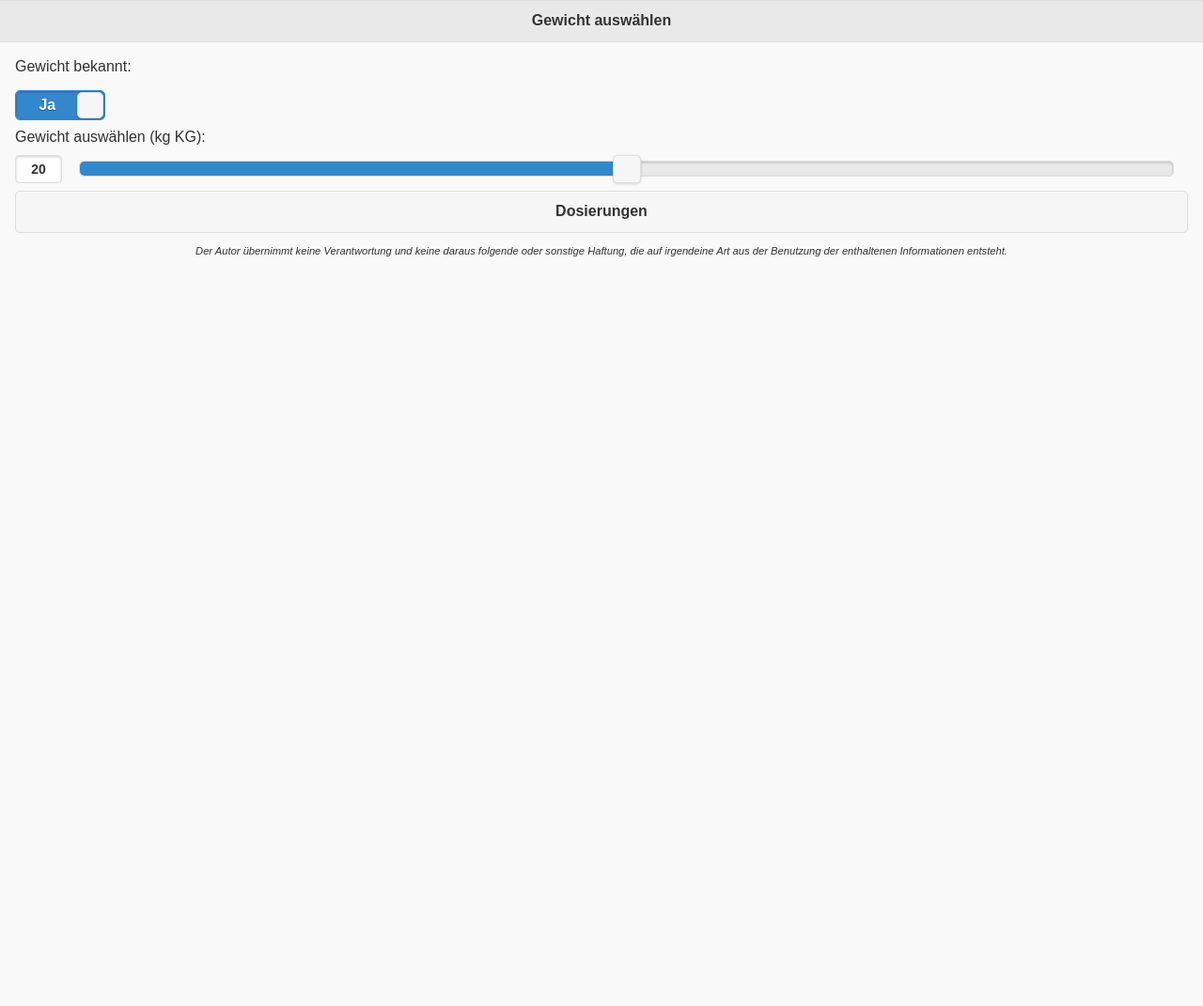
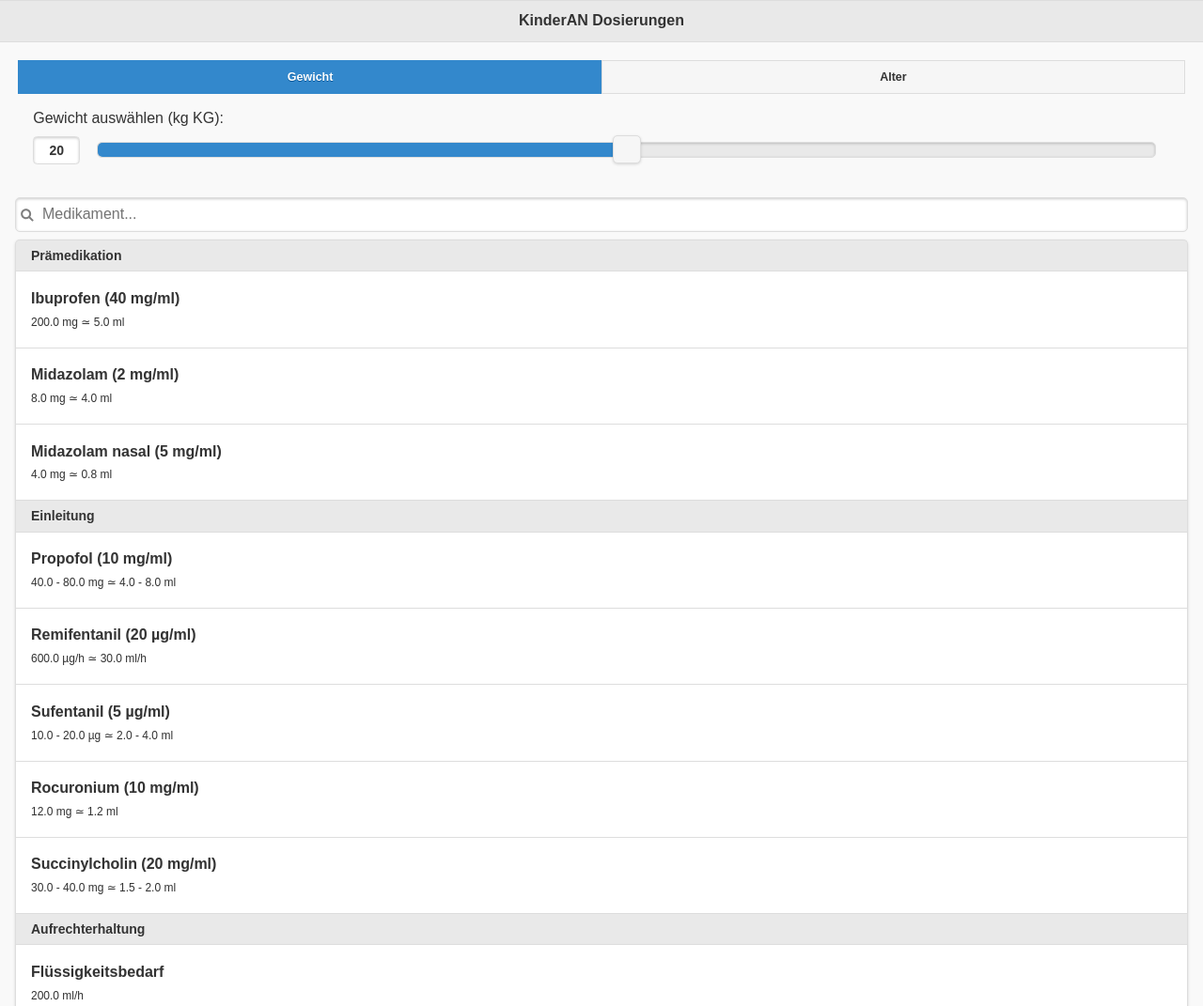
Before and after one commit to mwgnr-zz/kinderandosierungen, a plain HTML site: page www/index.html in a window 1280 px wide. Shown: the top 1071 px of the page at 94% size. Before the commit the page ends 800 px from the top, so only its background shows below. Drawn offline with Linux system fonts and the light colour scheme.

Commit message:
Layout verändert

```diff
--- a/config.xml
+++ b/config.xml
@@ -1,5 +1,5 @@
 <?xml version='1.0' encoding='utf-8'?>
-<widget id="org.mwagner.kinderanaesthesie" version="0.0.9" xmlns="http://www.w3.org/ns/widgets" xmlns:cdv="http://cordova.apache.org/ns/1.0">
+<widget id="org.mwagner.kinderanaesthesie" version="0.1.2" xmlns="http://www.w3.org/ns/widgets" xmlns:cdv="http://cordova.apache.org/ns/1.0">
     <name>KinderAN Dosierungen</name>
     <description>
         Berechnet die Dosierungen anaesthesierelevanter Medikamente nach Gewicht.
--- a/www/index.html
+++ b/www/index.html
@@ -1,6 +1,6 @@
 <!DOCTYPE html>
 <!--
-  Copyright 2016 Michael Wagner
+  Copyright 2017 Michael Wagner
 
   Licensed under the Apache License, Version 2.0 (the "License");
   you may not use this file except in compliance with the License.
@@ -32,34 +32,36 @@
     <body>
         <div data-role="page" id="gewicht">
             <div data-role="header">
-                <h1>Gewicht auswählen</h1>
+                <h1>KinderAN Dosierungen</h1>
             </div>
             <div class="ui-content" role="main">
-                <form>
-                    <label for="flipGewicht">Gewicht bekannt:</label>
-                    <select name="flipGewicht" id="flipGewicht" data-role="flipswitch">
-                        <option value="alter">Nein</option>
-                        <option selected="" value="gewicht">Ja</option>
-                    </select>
-                </form>
+                <div id="tabs">
+                    <div data-role="navbar">
+                        <ul>
+                            <li><a href="#tabGewicht" class="ui-btn-active ui-state-persist">Gewicht</a></li>
+                            <li><a href="#tabAlter">Alter</a></li>
+                        </ul>
+                    </div>
+                    <div class="ui-body-d ui-content" id="tabGewicht">
                         <form id="formGewicht">
                             <label for="sliderGewicht">Gewicht auswählen (kg KG):</label>
                             <input type="range" name="sliderGewicht" id="sliderGewicht" data-highlight="true" min="0" max="40" value="20">
                         </form>
-                <a href="#dosierungen" class="ui-btn ui-corner-all" data-transition="slide" id="btnDosierungen">Dosierungen</a>
-                <p id="ausschluss">Der Autor übernimmt keine Verantwortung und keine daraus folgende oder sonstige Haftung,
-                    die auf irgendeine Art aus der Benutzung der enthaltenen Informationen entsteht.
-                </p>
+                    </div>
+                    <div class="ui-body-d ui-content" id="tabAlter">
+                        <form id="formAlter">
+                            <label for="sliderAlter">Gewicht berechnen (Alter in Jahren):</label>
+                            <input type="range" name="sliderAlter" id="sliderAlter" data-highlight="true" min="1" max="10" value="6">
+                        </form>
                     </div>
                 </div>
-        <div data-role="page" id="dosierungen">
-            <div data-role="header">
-                <h1>Dosierungen</h1>
-                <a href="#gewicht" class="ui-btn-left ui-corner-all" data-transition="slide" data-direction="reverse">Gewicht</a>
+                <div id="dosierungen">
+                    <ul id="lvDosierungen" data-role="listview" data-inset="true" data-filter="true" data-filter-placeholder="Medikament..."></ul>
                 </div>
-            <div class="ui-content" role="main">
-                <ul id="lvDosierungen" data-role="listview" data-inset="true" data-filter="true" data-filter-placeholder="Medikament...">
-                </ul>
+            </div>
+            <div data-role="footer">
+                <p id="ausschluss">Diese App ist kein Medizinprodukt und darf nicht für die Therapie, sondern ausschließlich für die ärztliche Ausbildung verwendet werden. <br> Der Autor übernimmt keine Verantwortung und keine daraus folgende oder sonstige Haftung, die auf irgendeine Art aus der Benutzung der enthaltenen Informationen entsteht.
+                </p>
             </div>
         </div>
     </body>
--- a/www/js/kinderanaesthesie.js
+++ b/www/js/kinderanaesthesie.js
@@ -39,6 +39,11 @@ var phasen = {
             c: [20, "µg/ml"],
             minDosis: [30, "µg/h"],
         },
+        "Sufentanil": {
+            c: [5, "µg/ml"],
+            minDosis: [0.5, "µg"],
+            maxDosis: [1, "µg"],
+        },
         "Rocuronium": {
             c: [10, "mg/ml"],
             minDosis: [0.6, "mg"],
@@ -47,11 +52,6 @@ var phasen = {
             c: [20, "mg/ml"],
             minDosis: [1.5, "mg"],
             maxDosis: [2, "mg"],
-        },
-        "Sufentanil": {
-            c: [5, "µg/ml"],
-            minDosis: [0.5, "µg"],
-            maxDosis: [1, "µg"],
         },
 },
     "Aufrechterhaltung": {
@@ -137,6 +137,11 @@ var phasen = {
             c: [0.1, "mg/ml"],
             minDosis: [0.01, "mg"],
         },
+        "Adrenalin p. i.": {
+            c: [1, "mg/ml"],
+            minDosis: [0.5, "mg"],
+            stoppDosis: 5,
+        },
         "Amiodaron": {
             c: [50, "mg/ml"],
             minDosis: [5, "mg"],
@@ -144,6 +149,7 @@ var phasen = {
         "Atropin": {
             c: [0.1, "mg/ml"],
             minDosis: [0.01, "mg"],
+            maxDosis: [0.02, "mg"],
         },
         "Noradrenalin": {
             c: [10, "µq/ml"],
@@ -166,42 +172,30 @@ var phasen = {
     },
 };
 
-function rmZeros(number) {
-    return Number(number.toFixed(1));
-}
+function runden(number) {
+    return number.toFixed(1);
+};
 
-$(document).ready(function(){
-    $("#flipGewicht").on("change", function() {
-        $("#formGewicht").empty();
-        if ($("#flipGewicht").val() == "alter") {
-            $("#formGewicht").append('<label for="sliderAlter">Gewicht berechnen (Alter in Jahren):</label><input type="range" name="sliderAlter" id="sliderAlter" data-highlight="true" min="1" max="10" value="6">');
-        } else {
-            $("#formGewicht").append('<label for="sliderGewicht">Gewicht auswählen (kg KG):</label><input type="range" name="sliderGewicht" id="sliderGewicht" data-highlight="true" min="0" max="40" value="20">');
-        }
-        $("#gewicht").trigger("create");
-    });
-
-    $("#btnDosierungen").on("click", function() {
-        var gewichtKg = $("#sliderGewicht").length ? parseInt($("#sliderGewicht").val(), 10) : parseInt(($("#sliderAlter").val(), 10) + 4) * 2;
+function dosierungenBerechnen(gewichtKg) {
     var medListe = [];
     $.each(phasen, function(phase, medPhase) {
         medListe.push("<li data-role=\"list-divider\">" + phase + "</li>");
         $.each(medPhase, function(med, medDosis) {
             if (med == "Salbutamol p.i.") {
                 // Dosierung pro Lebensjahr
-                    var nDosis = rmZeros(medDosis.minDosis[0] * (gewichtKg / 2 - 4));
+                var nDosis = runden(medDosis.minDosis[0] * (gewichtKg / 2 - 4));
             } else {
-                    var nDosis = rmZeros(medDosis.minDosis[0] * gewichtKg);
+                var nDosis = runden(medDosis.minDosis[0] * gewichtKg);
             }
             if (med == "Flüssigkeitsbedarf") {
                 medListe.push("<li><h2>" + med + "</h2><p>" + nDosis + " " + medDosis.minDosis[1] + "</p></li>");
             } else {
                 medListe.push("<li><h2>" + med + " (" + medDosis.c[0] + " " + medDosis.c[1] + ")</h2>");
                 nDosis > medDosis.stoppDosis && (nDosis = medDosis.stoppDosis);
-                    var minVol = rmZeros(nDosis / medDosis.c[0]);
+                var minVol = runden(nDosis / medDosis.c[0]);
                 if (medDosis.maxDosis !== undefined) {
-                        var hDosis = rmZeros(medDosis.maxDosis[0] * gewichtKg);
-                        var maxVol = rmZeros(hDosis / medDosis.c[0]);
+                    var hDosis = runden(medDosis.maxDosis[0] * gewichtKg);
+                    var maxVol = runden(hDosis / medDosis.c[0]);
                 }
                 hDosis !== undefined ? medListe.push("<p>" + nDosis + " - " + hDosis) : medListe.push("<p>" + nDosis);
                 medListe.push(" " + medDosis.minDosis[1]);
@@ -214,5 +208,24 @@ $(document).ready(function(){
     $("#lvDosierungen").empty();
     $("#lvDosierungen").append(medListe.join(""));
     $("#lvDosierungen").listview("refresh");
+};
+
+$(document).on("pagecreate", function () {
+    $("#tabs").on("tabscreate tabsactivate", function () {
+        if ($(this).tabs("option", "active") == 0) {
+            var gewichtKg = parseInt($("#sliderGewicht").val(), 10);
+        } else {
+            var gewichtKg = (parseInt($("#sliderAlter").val(), 10) + 4) * 2;
+        }
+        dosierungenBerechnen(gewichtKg);
+    });
+    $("#tabs").tabs();
+    $("#sliderGewicht, #sliderAlter").on("slidestop", function() {
+        if ($(this).attr("name") == "sliderGewicht") {
+            var gewichtKg = parseInt($(this).val(), 10);
+        } else {
+            var gewichtKg = (parseInt($("#sliderAlter").val(), 10) + 4) * 2;
+        }
+        dosierungenBerechnen(gewichtKg);
     });
 });
```
Also changed, not shown: README.md, www/img/logo.png. Lines whose indentation alone changed are shown as unchanged.
